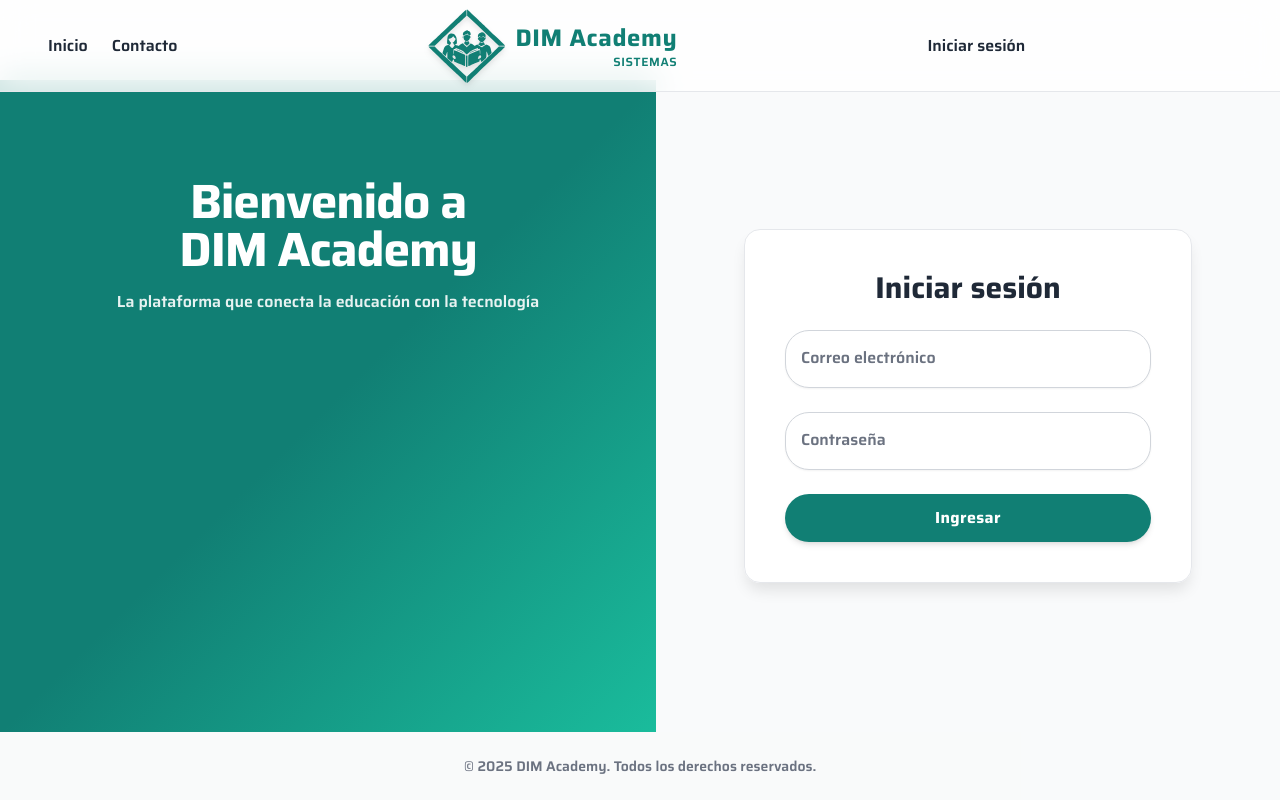
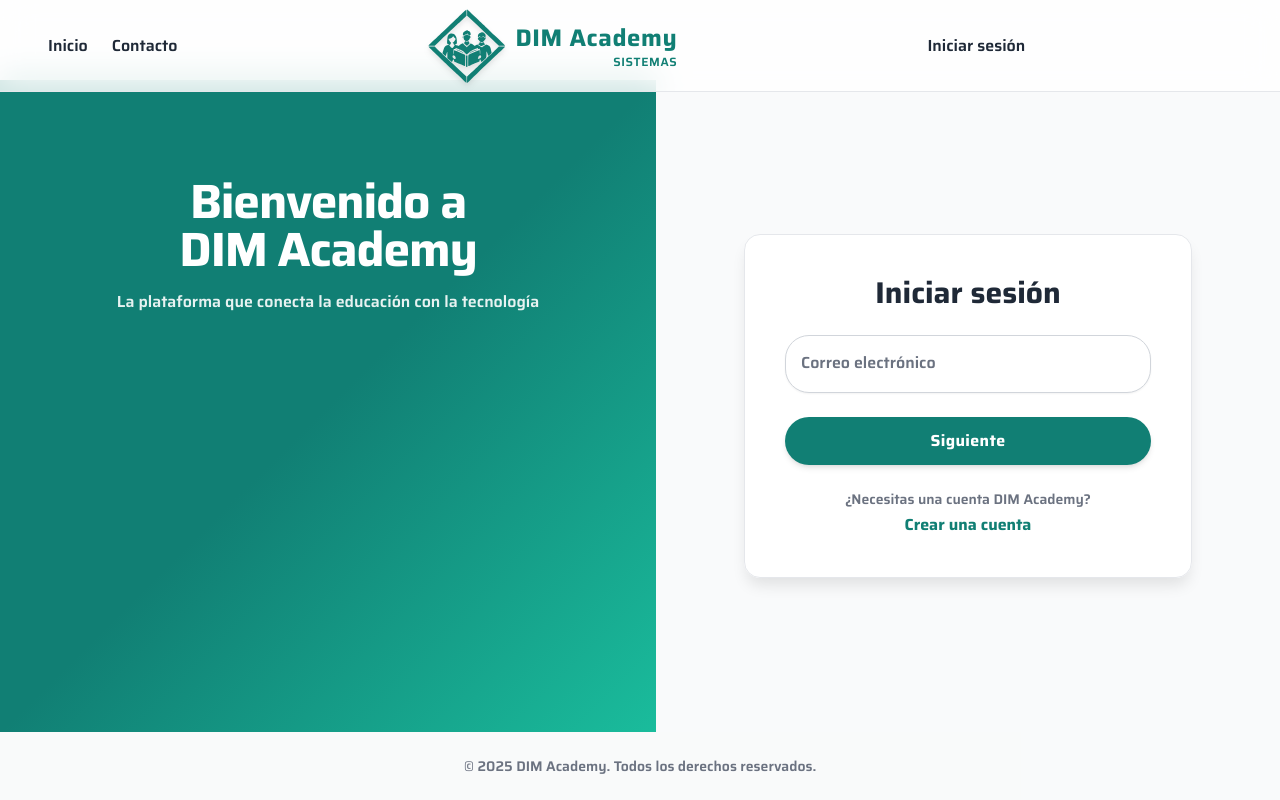
Before and after one commit to Lazirrac/dimacademy, a React (Vite) app in the folder frontend/: page /login in a window 1280 px wide. Built offline with nearby package versions, Linux system fonts and the light colour scheme.

Commit message:
manejo de login en dos partes, modificacion en backend y frontend

```diff
--- a/frontend/src/components/layout/auth/Login.jsx
+++ b/frontend/src/components/layout/auth/Login.jsx
@@ -1,47 +1,24 @@
-//frontend\src\pages\Login.jsx
-import React, { useState } from "react";
+//frontend\src\components\layout\auth\Login.jsx
+import React from "react";
 import { useNavigate } from "react-router-dom";
 import { useAuth } from "./services/useAuth";
-import { loginRequest } from "./services/authService";
 import LoginLayout from "./LoginLayout";
-import LoginForm from "./LoginForm";
+import MultiStepLoginForm from "./MultiStepLoginForm";
 
 export default function Login() {
     const { login } = useAuth();
     const navigate = useNavigate();
 
-    const [email, setEmail] = useState("");
-    const [password, setPassword] = useState("");
-    const [loading, setLoading] = useState(false);
-    const [errorMsg, setErrorMsg] = useState("");
-
-    const handleLogin = async (e) => {
-        e.preventDefault();
-        setLoading(true);
-        setErrorMsg("");
-
-        try {
-        const data = await loginRequest(email, password);
+    // Cuando el paso 2 finalice con éxito, recibimos `data` y
+    // hacemos login + redirección
+    const handleLoginSuccess = (data) => {
         login(data);
         navigate(`/${data.rol}`);
-        } catch (error) {
-        setErrorMsg(error.message || "Error al iniciar sesión");
-        } finally {
-        setLoading(false);
-        }
     };
 
     return (
         <LoginLayout>
-            <LoginForm
-                email={email}
-                onEmailChange={(e) => setEmail(e.target.value)}
-                password={password}
-                onPasswordChange={(e) => setPassword(e.target.value)}
-                loading={loading}
-                errorMsg={errorMsg}
-                onSubmit={handleLogin}
-            />
+        <MultiStepLoginForm onLoginSuccess={handleLoginSuccess} />
         </LoginLayout>
     );
 }
--- a/frontend/src/components/layout/auth/LoginLayout.jsx
+++ b/frontend/src/components/layout/auth/LoginLayout.jsx
@@ -1,4 +1,4 @@
-// frontend/src/components/layout/LoginLayout.jsx
+//frontend\src\components\layout\auth\LoginLayout.jsx
 import { motion } from 'framer-motion';
 import Header from '../Header';
 import Footer from '../Footer';
@@ -38,9 +38,6 @@ export default function LoginLayout({ children }) {
                 transition={{ duration: 0.5 }}
                 className="w-full max-w-sm md:max-w-md bg-surface-light dark:bg-surface-dark bg-opacity-90 dark:bg-opacity-90 backdrop-blur-lg rounded-2xl shadow-card-light dark:shadow-card-dark p-6 md:p-10 border border-gray-200 dark:border-gray-700"
             >
-                <h3 className="text-2xl md:text-3xl font-heading font-semibold text-center mb-6">
-                Iniciar sesión
-                </h3>
                 {children}
             </MotionDiv>
             </main>
--- /dev/null
+++ b/frontend/src/components/layout/auth/MultiStepLoginForm.jsx
@@ -0,0 +1,151 @@
+//frontend\src\components\layout\auth\MultiStepLoginForm.jsx
+import React, { useState } from "react";
+import { ChevronLeft, UserCircle } from "lucide-react";
+import InputField from "../../ui/InputField";
+import Button from "../../ui/Button";
+import { verifyEmailRequest, loginRequest } from "./services/authService";
+
+export default function MultiStepLoginForm({ onLoginSuccess }) {
+    const [step, setStep] = useState(1);
+    const [email, setEmail] = useState("");
+    const [password, setPassword] = useState("");
+    const [loading, setLoading] = useState(false);
+    const [emailError, setEmailError] = useState("");
+    const [passwordError, setPasswordError] = useState("");
+    const [keepSignedIn, setKeepSignedIn] = useState(false);
+
+    // Paso 1: Verifica email
+    const handleEmailSubmit = async (e) => {
+        e.preventDefault();
+        setLoading(true);
+        setEmailError("");
+        try {
+        await verifyEmailRequest(email);
+        setStep(2);
+        } catch (err) {
+        setEmailError(err.message || "Correo no encontrado");
+        } finally {
+        setLoading(false);
+        }
+    };
+
+    // Paso 2: Login
+    const handleLoginSubmit = async (e) => {
+        e.preventDefault();
+        setLoading(true);
+        setPasswordError("");
+        try {
+        const data = await loginRequest({ email, password });
+        onLoginSuccess(data);
+        } catch (err) {
+        setPasswordError(err.message || "Contraseña incorrecta");
+        } finally {
+        setLoading(false);
+        }
+    };
+
+    return (
+        <div className="max-w-md mx-auto">
+        {/* Paso 1: Email */}
+        {step === 1 && (
+            <form onSubmit={handleEmailSubmit} className="space-y-6">
+            <h3 className="text-2xl md:text-3xl font-heading font-semibold text-center mb-6">
+                Iniciar sesión
+            </h3>
+            <InputField
+                id="email"
+                label="Correo electrónico"
+                type="email"
+                value={email}
+                onChange={(e) => setEmail(e.target.value)}
+                error={emailError}
+                autoComplete="username"
+            />
+            <Button disabled={loading}>
+                {loading ? "Verificando..." : "Siguiente"}
+            </Button>
+            <div className="flex flex-col items-center mt-8 space-y-1">
+                <span className="text-sm text-muted">
+                ¿Necesitas una cuenta DIM Academy?
+                </span>
+                <a
+                href="#"
+                className="text-base text-primary hover:text-primary-light font-semibold transition-colors"
+                >
+                Crear una cuenta
+                </a>
+            </div>
+            </form>
+        )}
+
+        {/* Paso 2: Contraseña */}
+        {step === 2 && (
+            <form onSubmit={handleLoginSubmit} className="space-y-6">
+            {/* Header centrado con flecha */}
+            <div className="flex flex-col items-center text-center gap-0 mb-4">
+                <div
+                className="relative w-full flex items-center justify-center"
+                style={{ minHeight: 44 }}
+                >
+                <button
+                    type="button"
+                    onClick={() => setStep(1)}
+                    className="absolute left-0 top-1/2 -translate-y-1/2 p-1 text-muted hover:text-primary-light"
+                    aria-label="Volver a ingresar correo"
+                    tabIndex={0}
+                    style={{ lineHeight: 0 }}
+                >
+                    <ChevronLeft size={28} />
+                </button>
+                <h2 className="text-2xl font-heading font-semibold w-full text-center select-none leading-tight m-0">
+                    Bienvenido/a
+                </h2>
+                </div>
+                <span className="text-muted text-base leading-tight m-0">
+                {email}
+                </span>
+                <UserCircle size={50} className="text-gray-400 mt-2" />
+            </div>
+            {/* Input de contraseña y olvidada */}
+            <div>
+                <div className="flex justify-end">
+                <a
+                    href="#"
+                    className="text-sm text-primary hover:text-primary-light font-medium -mt-[2px] inline-block"
+                    style={{ position: "relative", top: "-2px" }}
+                >
+                    ¿Olvidada?
+                </a>
+                </div>
+                <InputField
+                id="password"
+                label="Contraseña"
+                type="password"
+                value={password}
+                onChange={(e) => setPassword(e.target.value)}
+                error={passwordError}
+                autoComplete="current-password"
+                />
+            </div>
+            {/* Botón login */}
+            <Button className="w-full mt-4" disabled={loading} type="submit">
+                {loading ? "Ingresando..." : "Iniciar sesión"}
+            </Button>
+            {/* Permanecer conectado */}
+            <div className="flex items-center mt-2">
+                <input
+                type="checkbox"
+                id="keep-signed-in"
+                className="mr-2 accent-primary"
+                checked={keepSignedIn}
+                onChange={e => setKeepSignedIn(e.target.checked)}
+                />
+                <label htmlFor="keep-signed-in" className="text-sm text-muted">
+                Permanecer conectado
+                </label>
+            </div>
+            </form>
+        )}
+        </div>
+    );
+}
--- a/frontend/src/components/ui/InputField.jsx
+++ b/frontend/src/components/ui/InputField.jsx
@@ -1,4 +1,6 @@
 // src/components/ui/InputField.jsx
+
+import { AlertCircle } from 'lucide-react';
 
 export default function InputField({
     id,
@@ -6,7 +8,7 @@ export default function InputField({
     type = "text",
     value,
     onChange,
-    placeholder = "\u00a0", // espacio duro invisible para peer-placeholder-shown
+    placeholder = "\u00a0",
     required = true,
     error = "",
     }) {
@@ -19,11 +21,11 @@ export default function InputField({
         "placeholder-muted dark:placeholder-muted-dark",
         "shadow-sm",
         "focus:outline-none transition-all duration-200",
+        error
+        ? "border-2 border-red-500 bg-red-500/5 focus:ring-2 focus:ring-red-400"
+        : "border-gray-300 dark:border-gray-600 focus:ring-2 focus:ring-primary",
+        error ? "animate-shake" : "",
     ].join(" ");
-
-    const errorStyle = error
-        ? "border-2 border-red-500 focus:ring-2 focus:ring-red-400"
-        : "border-gray-300 dark:border-gray-600 focus:ring-2 focus:ring-primary";
 
     return (
         <div className="relative space-y-1">
@@ -34,30 +36,31 @@ export default function InputField({
             onChange={onChange}
             placeholder={placeholder}
             required={required}
-            className={`${baseInput} ${errorStyle}`}
+            className={baseInput}
+            autoComplete={type === "password" ? "current-password" : "on"}
         />
-
         <label
             htmlFor={id}
             className={`
             absolute left-4 top-0 text-sm font-medium
-            text-muted dark:text-muted
             transition-all
             peer-placeholder-shown:top-3
             peer-placeholder-shown:text-base
-            peer-placeholder-shown:text-muted
             peer-focus:top-0
             peer-focus:text-sm
-            peer-focus:text-primary
+            ${error
+                ? "text-red-500 peer-focus:text-red-500"
+                : "text-muted dark:text-muted peer-focus:text-primary"
+            }
             `}
         >
             {label}
         </label>
-
         {error && (
-            <p className="text-sm text-red-500 font-heading">
-            {error}
-            </p>
+            <div className="flex items-center gap-2 mt-1 text-red-500 font-heading text-sm animate-shake">
+            <AlertCircle size={18} strokeWidth={2.2} className="shrink-0" />
+            <span>{error}</span>
+            </div>
         )}
         </div>
     );
--- a/frontend/src/index.css
+++ b/frontend/src/index.css
@@ -71,3 +71,14 @@
   transform: scale(1.02);
   transition: transform .3s ease;
 }
+
+/* --- Tu animación personalizada --- */
+@keyframes shake {
+  10%, 90% { transform: translateX(-1px); }
+  20%, 80% { transform: translateX(2px); }
+  30%, 50%, 70% { transform: translateX(-4px); }
+  40%, 60% { transform: translateX(4px); }
+}
+.animate-shake {
+  animation: shake 0.4s cubic-bezier(.36,.07,.19,.97) both;
+}
```
Also changed, not shown: frontend/src/components/layout/auth/services/authService.js (+35 -21 lines), 1 other file (tests, documents, lock files or other folders).
